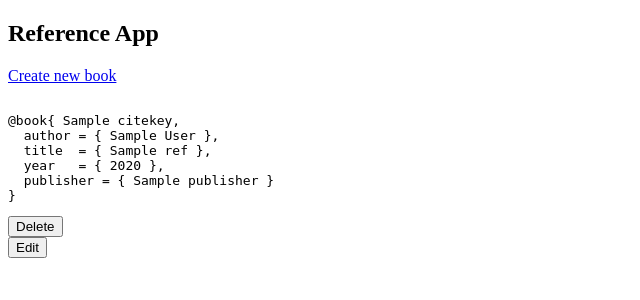
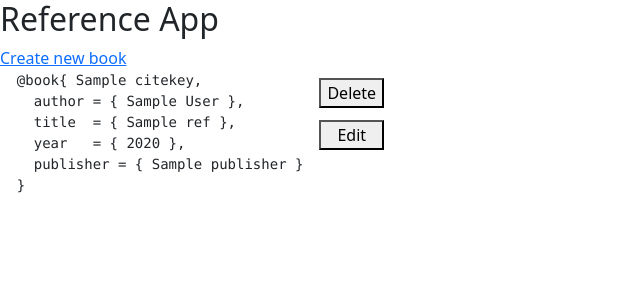
Before and after one commit to Mini-Ohtu/MiniOhtu, a Flask app: template src/templates/index.html in a window 1280 px wide. Shown: the top 300 px of the page, without its empty margins (0-640 px from the left). Run offline with Flask 3, Linux system fonts and the light colour scheme; the template is opened without the code that fills it: most values are stand-ins (such as "Sample title", 1, 10 or a date in 2020).

Commit message:
add button alignment for delete and edit

```diff
--- a/src/templates/index.html
+++ b/src/templates/index.html
@@ -17,8 +17,9 @@ Reference app
 
 {% else %}
 
+{% for ref in references %}
+<div class="d-flex align-items-start gap-3">
   <pre>
-{% for ref in references %}
   @book{ {{ ref.citekey }},
     author = { {{ ref.author }} },
     title  = { {{ ref.title }} },
@@ -26,10 +27,15 @@ Reference app
     publisher = { {{ ref.publisher }} }
   }
   </pre>
+
+  <div class="d-flex flex-column gap-1">
     <form method="POST" action="/delete_reference/{{ ref.citekey }}">
-<button type="submit">Delete</button>
+      <button class="mt-2" type="submit">Delete</button>
     </form>
-<button onclick="location.href='/edit_reference/{{ ref.citekey }}'">Edit</button>
+      <button class="mt-2" onclick="location.href='/edit_reference/{{ ref.citekey }}'">Edit</button>
+  </div>
+</div>
+
 {% endfor %}
 {% endif %}
 {% endblock %}
--- a/src/templates/layout.html
+++ b/src/templates/layout.html
@@ -7,8 +7,10 @@
       content="width=device-width, initial-scale=1, shrink-to-fit=no"
     />
     <title>{% block title %}{% endblock %}</title>
+    <link href="https://cdn.jsdelivr.net/npm/bootstrap@5.3.8/dist/css/bootstrap.min.css" rel="stylesheet" integrity="sha384-sRIl4kxILFvY47J16cr9ZwB07vP4J8+LH7qKQnuqkuIAvNWLzeN8tE5YBujZqJLB" crossorigin="anonymous">
   </head>
   <body>
     {% block body %}{% endblock %}
+    <script src="https://cdn.jsdelivr.net/npm/bootstrap@5.3.8/dist/js/bootstrap.bundle.min.js" integrity="sha384-FKyoEForCGlyvwx9Hj09JcYn3nv7wiPVlz7YYwJrWVcXK/BmnVDxM+D2scQbITxI" crossorigin="anonymous"></script>
   </body>
 </html>
```
Lines whose indentation alone changed are shown as unchanged.
